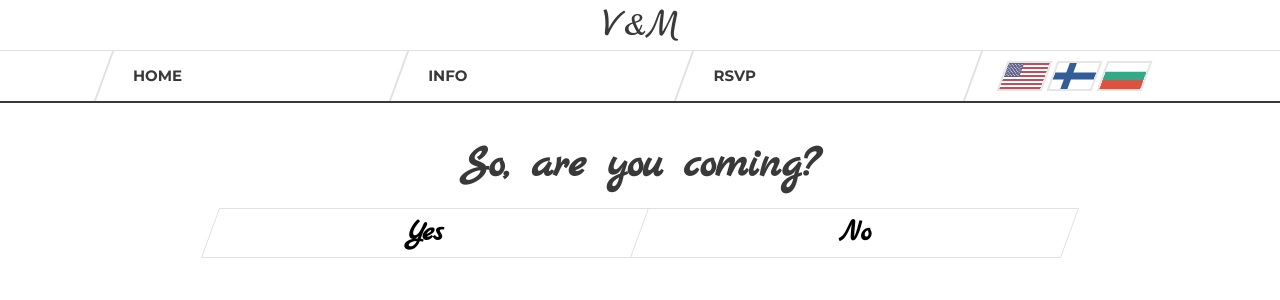
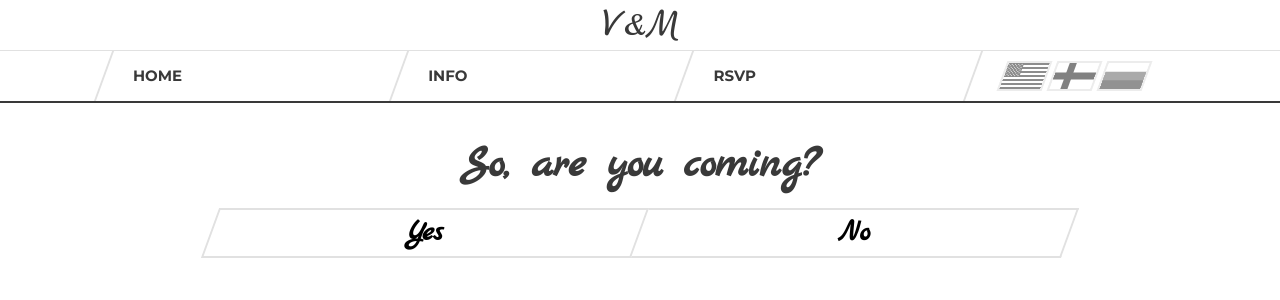
Before and after one commit to matiaskantele/rsvp, a Next.js app: page /rsvp in a window 1280 px wide. Shown: the top 300 px of the page. Built offline with nearby package versions, Linux system fonts and the light colour scheme.

Commit message:
final styling tweaks

```diff
--- a/components/Form.js
+++ b/components/Form.js
@@ -12,7 +12,6 @@ import LoadingHeart from "./LoadingHeart";
 import {
   Form,
   SectionContainer,
-  AnimatedContainer,
   Label,
   InputErrorMessage,
   CompanionInputErrorMessage,
@@ -132,7 +131,7 @@ const rsvpForm = ({ selected, attending, postSubmit }) => {
       {({ values, setFieldValue, isSubmitting, handleSubmit }) => (
         <Form name="rsvp" data-netlify="true" onSubmit={handleSubmit}>
           {selected && (
-            <AnimatedContainer>
+            <>
               {attending ? (
                 <>
                   <Section
@@ -288,7 +287,7 @@ const rsvpForm = ({ selected, attending, postSubmit }) => {
               <Button type="submit" attending={attending}>
                 <span>{isSubmitting ? <LoadingHeart /> : t("submitRsvp")}</span>
               </Button>
-            </AnimatedContainer>
+            </>
           )}
         </Form>
       )}
--- a/components/styles/AttendanceStyles.js
+++ b/components/styles/AttendanceStyles.js
@@ -27,15 +27,9 @@ export const Attendance = styled.div`
     font-family: "Marck Script", cursive;
     font-size: 2.5rem;
     font-weight: 900;
-    border-top: 1px solid ${props => props.theme.lightgrey};
-    border-bottom: 1px solid ${props => props.theme.lightgrey};
+    background: transparent;
     cursor: pointer;
     transform: skew(-20deg);
-    &:focus,
-    &:hover {
-      border-top: 2px solid ${props => props.theme.black};
-      border-bottom: 2px solid ${props => props.theme.black};
-    }
     & > span {
       display: inline-block;
       transform: skew(20deg);
@@ -50,33 +44,47 @@ export const Attendance = styled.div`
 `;
 
 export const AttendButton = styled.button`
-  border-left: 1px solid ${props => props.theme.lightgrey};
-  border-right: 1px solid ${props => props.theme.lightgrey};
+  border: 2px solid
+    ${props =>
+      props.selected
+        ? props.attending
+          ? props.theme.black
+          : props.theme.lightgrey
+        : props.theme.lightgrey};
+  border-right: 2px solid
+    ${props =>
+      props.selected && props.attending
+        ? props.theme.black
+        : props.theme.lightgrey};
   width: ${props =>
     props.selected ? (props.attending ? "70%" : "30%") : "50%"};
-  background: ${props =>
-    props.selected ? (props.attending ? "#A5E9D4" : "none") : "none"};
   opacity: ${props =>
     props.selected ? (props.attending ? "1.0" : "0.5") : "1.0"};
   &:focus,
   &:hover {
-    border-left: 2px solid ${props => props.theme.black};
-    border-right: 2px solid ${props => props.theme.black};
+    border-width: 3px 2px;
+    border-style: solid;
+    border-color: ${props => props.theme.black};
   }
 `;
 
 export const DeclineButton = styled.button`
-  border-left: none;
-  border-right: 1px solid ${props => props.theme.lightgrey};
+  border: 2px solid
+    ${props =>
+      props.selected
+        ? !props.attending
+          ? props.theme.lightgrey
+          : props.theme.black
+        : props.theme.lightgrey};
+  border-left: ${props => !props.selected && "none"};
   width: ${props =>
     props.selected ? (props.attending ? "70%" : "30%") : "50%"};
-  background: ${props =>
-    props.selected ? (!props.attending ? "none" : "#FEB7C0") : "none"};
   opacity: ${props =>
     props.selected ? (props.attending ? "1.0" : "0.5") : "1.0"};
   &:focus,
   &:hover {
-    border-left: 2px solid ${props => props.theme.black};
-    border-right: 2px solid ${props => props.theme.black};
+    border-width: 3px 2px;
+    border-style: solid;
+    border-color: ${props => props.theme.black};
   }
 `;
--- a/components/styles/FormStyles.js
+++ b/components/styles/FormStyles.js
@@ -1,4 +1,4 @@
-import styled, { keyframes } from "styled-components";
+import styled from "styled-components";
 
 export const Form = styled.form`
   width: 100%;
@@ -23,27 +23,6 @@ export const SectionContainer = styled.div`
   }
 `;
 
-const puffIn = keyframes`
-  0% {
-    transform: scale(1.2);
-    transform-origin: 50% 0%;
-    opacity: 0;
-  }
-  100% {
-    transform: scale(1);
-    transform-origin: 50% 0%;
-    opacity: 1;
-  }
-`;
-
-export const AnimatedContainer = styled.div`
-  animation: ${puffIn} 0.7s linear ease-in-out both;
-  & > label {
-    font-size: 2rem;
-    font-weight: bold;
-  }
-`;
-
 export const CompanionButton = styled.button`
   position: relative;
   display: block;
@@ -53,12 +32,14 @@ export const CompanionButton = styled.button`
   border: 0.2rem solid ${props => props.theme.black};
   border-radius: 0.2rem;
   margin-top: 1rem;
-  font-size: 2rem;
+  font-size: 1.8rem;
   color: ${props => props.theme.black};
   cursor: pointer;
   &:hover,
   &:focus {
-    border: 0.2rem solid ${props => props.theme.black};
+    border-width: 3px 2px;
+    border-style: solid;
+    border-color: ${props => props.theme.black};
   }
 `;
 
@@ -197,7 +178,7 @@ export const Button = styled.button`
   background: none;
   height: 6rem;
   width: 25rem;
-  border: 0.2rem solid ${props => props.theme.lightgrey};
+  border: 0.2rem solid ${props => props.theme.black};
   border-radius: 0.2rem;
   margin: 2rem auto;
   font-size: 2rem;
@@ -205,12 +186,11 @@ export const Button = styled.button`
   cursor: pointer;
   &:hover,
   &:focus {
-    border: 0.2rem solid ${props => props.theme.black};
-    background-color: ${props => (props.attending ? "#A5E9D4" : "#FEB7C0")};
+    border-top: 0.3rem solid ${props => props.theme.black};
+    border-bottom: 0.3rem solid ${props => props.theme.black};
   }
   & > span {
     display: inline-block;
     transform: skew(20deg);
-    text-shadow: 2px 2px 5px white;
   }
 `;
--- a/components/styles/LanguageSelectStyles.js
+++ b/components/styles/LanguageSelectStyles.js
@@ -37,10 +37,12 @@ export const LanguageButton = styled.button`
   background-position: center;
   background-size: cover;
   cursor: pointer;
-  opacity: 80%;
+  opacity: 60%;
   transform: skew(-20deg);
+  filter: grayscale(1);
   &:hover,
   &:focus {
+    filter: grayscale(0);
     opacity: 100%;
   }
   @media (min-width: 700px) {
```
